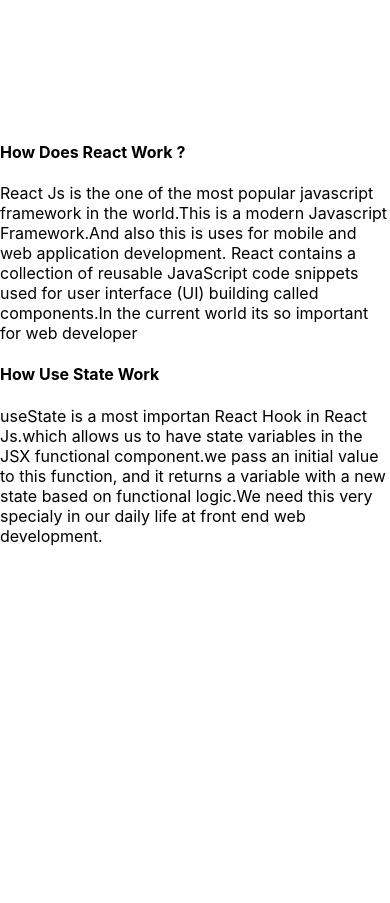
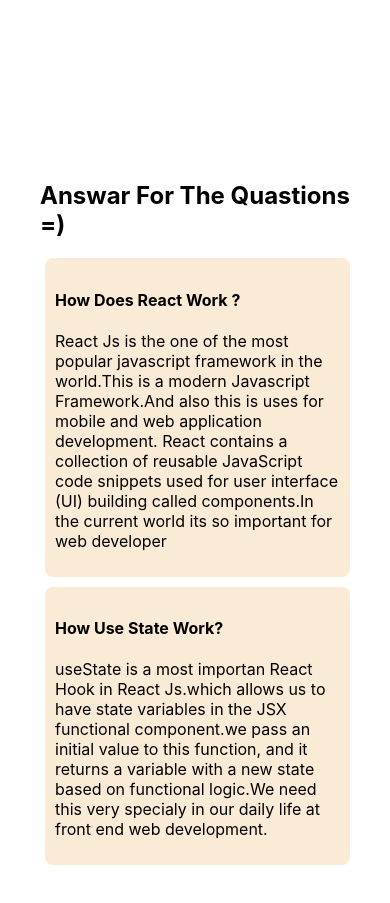
Before and after one commit to AkashMAbrrar/assignment-8-react, a React (Create React App) app: page / in a window 390 px wide. Shown: the part 6840-7743 px from the top of the page. Before the commit the page ends 7402 px from the top, so only its background shows below. Built offline with nearby package versions, Linux system fonts and the light colour scheme.

Commit message:
this is for answar of quastions

```diff
--- a/src/components/Product/Answar/Answar.css
+++ b/src/components/Product/Answar/Answar.css
@@ -0,0 +1,25 @@
+.ans-container{
+    display: grid;
+    grid-template-columns: 1fr 1fr;
+    padding: 40px;
+    align-items: center;
+}
+.ans-container div{
+    margin-left: 5px;
+    border-radius: 8px;
+    padding: 10px;
+    background-color: antiquewhite;
+}
+@media screen and (max-width:700px) {
+    .ans-container{
+        display: flex;
+        flex-wrap: wrap;
+    }
+    .ans-tow{
+        margin-top:10px ;
+        border-radius: 8px;
+    }
+     .ans-one{
+        border-radius: 8px;
+    }
+}
--- a/src/components/Product/Answar/Answar.js
+++ b/src/components/Product/Answar/Answar.js
@@ -1,14 +1,16 @@
 import React from 'react';
+import './Answar.css'
 
 const Answar = () => {
     return (
         <div className='ans-container'>
-            <div>
+            <h2>Answar For The Quastions =)</h2>
+            <div className='ans-one'>
                 <h4>How Does React Work ?</h4>
                 <p>React Js is the one of the most popular javascript framework in the world.This is a modern Javascript Framework.And also this is uses for mobile and web application development. React contains a collection of reusable JavaScript code snippets used for user interface (UI) building called components.In the current world its so important for web developer</p>
             </div>
-            <div>
-                <h4>How Use State  Work</h4>
+            <div className='ans-tow'>
+                <h4>How Use State  Work?</h4>
                 <p>useState is a most importan React Hook in React Js.which allows us to have state variables in the JSX functional component.we pass an initial value to this function, and it returns a variable with a new state based on functional logic.We need this very specialy in our daily life at front end web development.</p>
             </div>
         </div>
```
